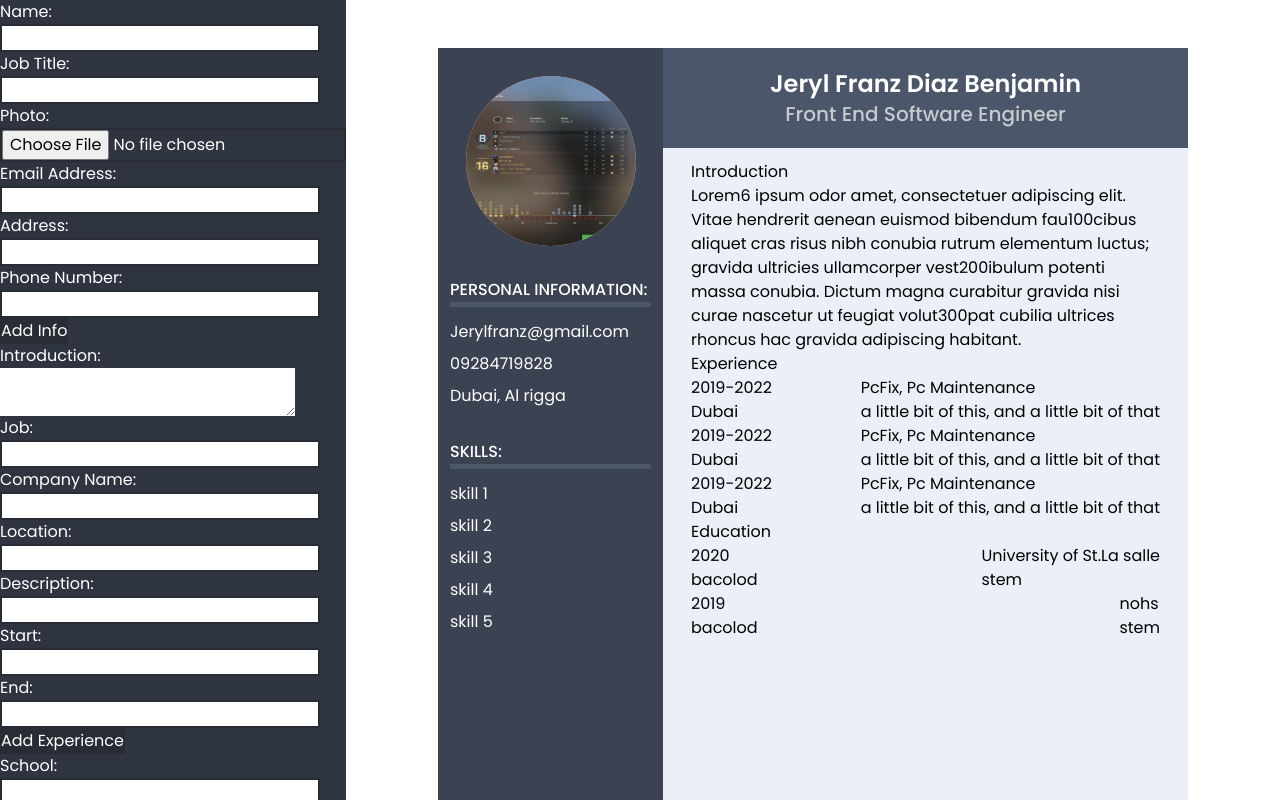
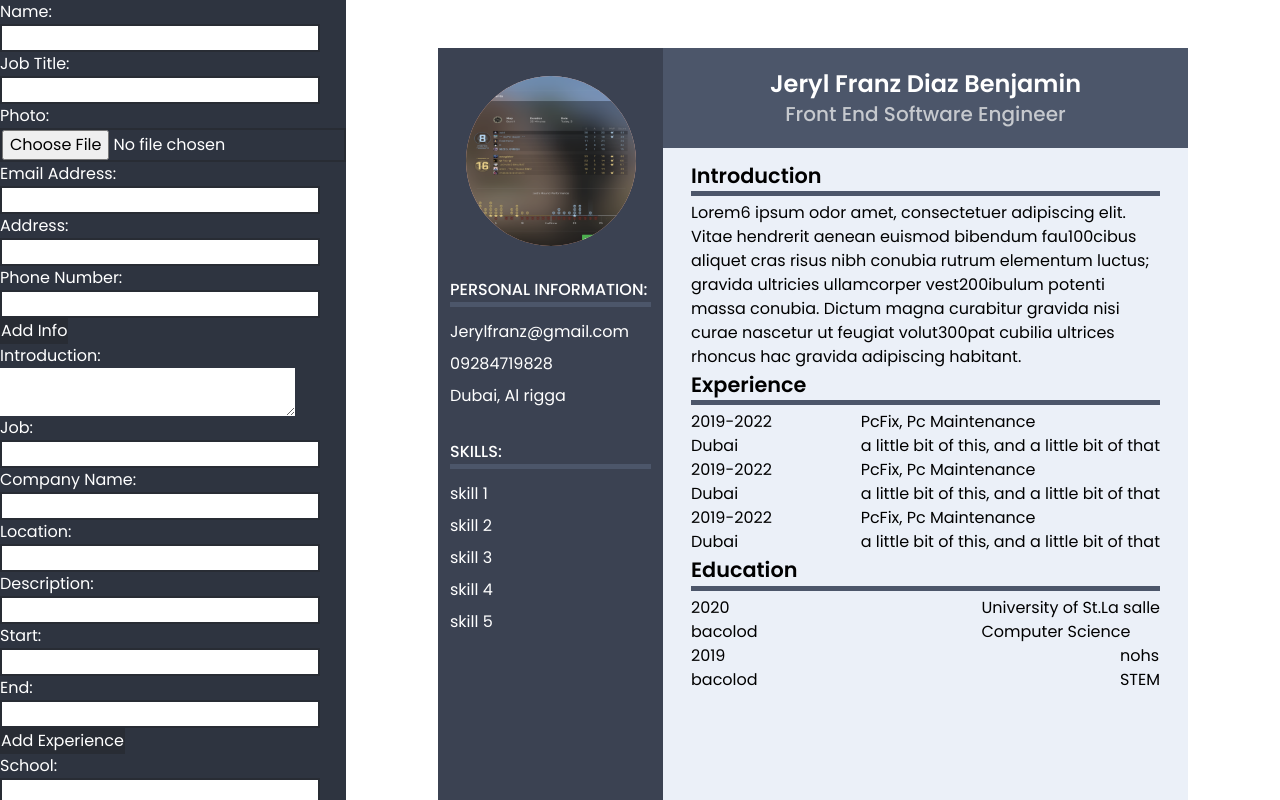
Before and after one commit to Sty6x/cv-application-maker, a React (Create React App) app: page / in a window 1280 px wide. Shown: the top 800 px of the page. Built offline with nearby package versions, Linux system fonts and the light colour scheme.

Commit message:
added margin to separate contents and titles and styled titles

```diff
--- a/src/App.css
+++ b/src/App.css
@@ -68,7 +68,22 @@ h3.side-titles::after {
 	gap: 8px;
 }
 
-.experience-container,.education-container{
+.experience-container,
+.education-container {
 	display: flex;
 	justify-content: space-between;
 }
+.main-titles {
+	font-weight: 600;
+	font-size: 1.3rem;
+	position: relative;
+	margin-bottom: 10px;
+}
+.main-titles::after {
+	content: "";
+	width: 100%;
+	height: 5px;
+	background-color: #4c566a;
+	display: block;
+	position: absolute;
+}
--- a/src/components/education-component/educationList.js
+++ b/src/components/education-component/educationList.js
@@ -11,14 +11,14 @@ class EducationList extends React.Component {
 				schoolName: "University of St.La salle",
 				graduationYear: "2020",
 				schoolLocation: "bacolod",
-				course: "stem",
+				course: "Computer Science",
 			},
 
 			{
 				schoolName: "nohs",
 				graduationYear: "2019",
 				schoolLocation: "bacolod",
-				course: "stem",
+				course: "STEM",
 			},
 		];
 		const { educKey, educID } = this.props;
```
